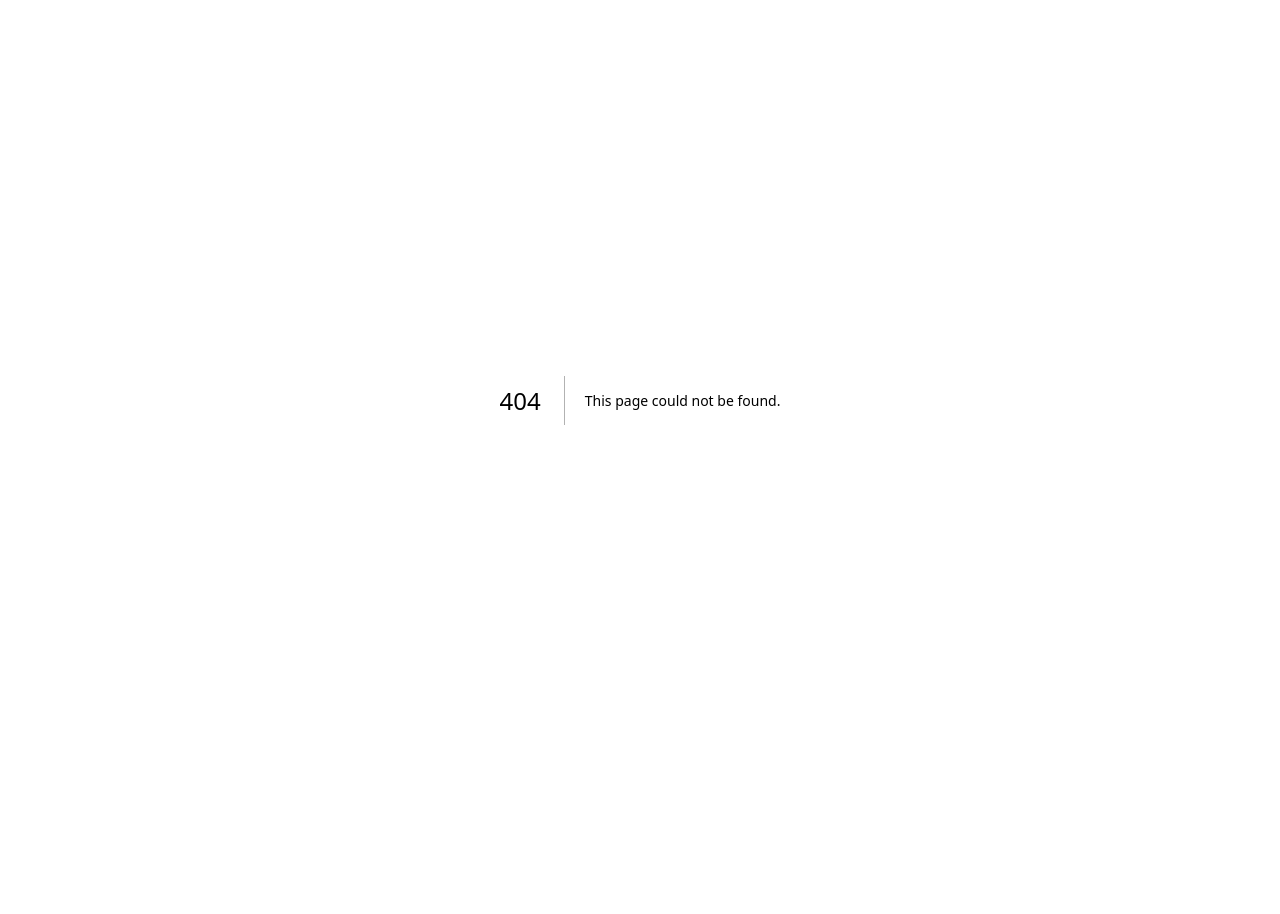
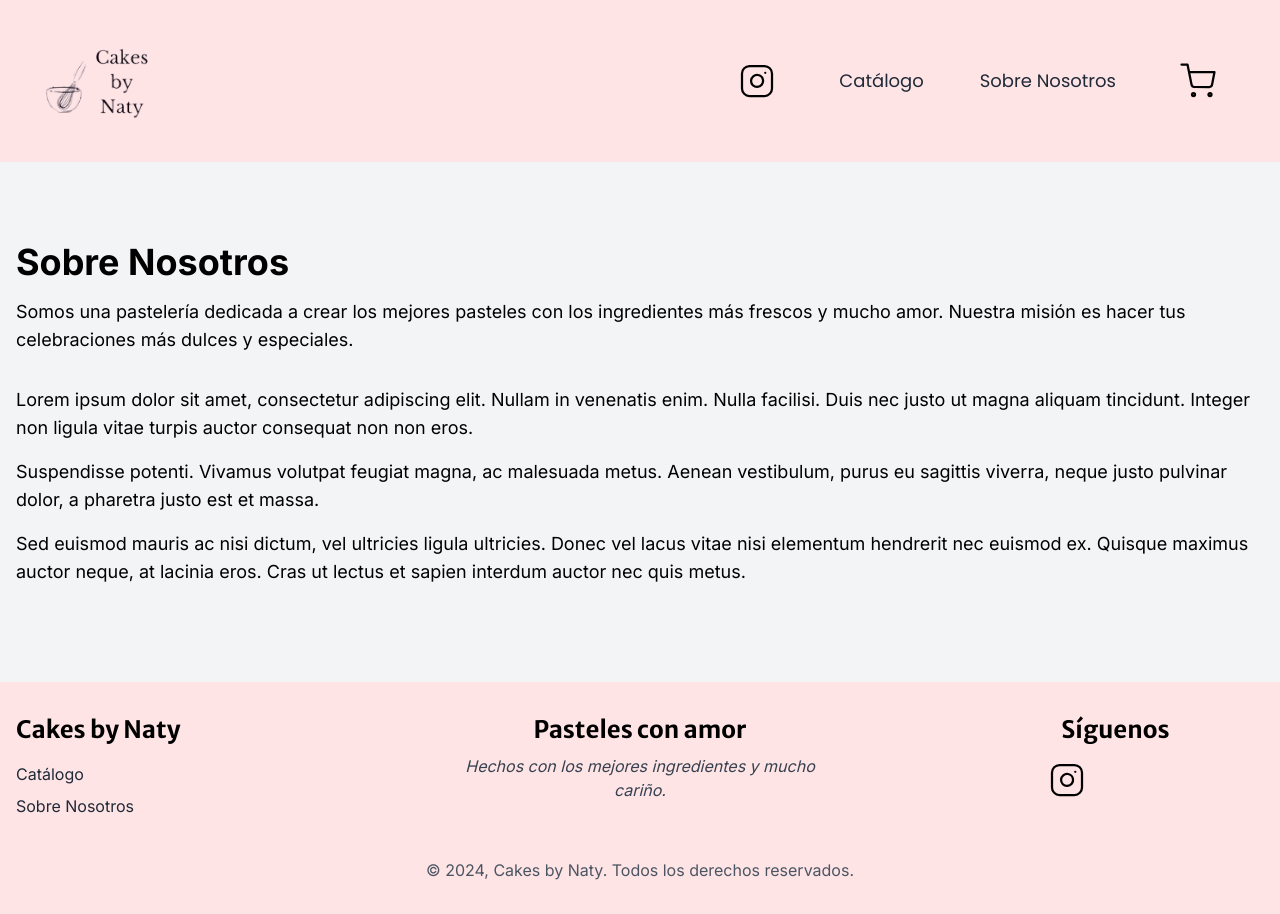
Before and after one commit to FabianKel/cakes-by-naty, a Next.js app in the folder frontend/: page /about in a window 1280 px wide. Before the commit this address had no page. Before the commit the page ends 800 px from the top, so only its background shows below. Built offline with nearby package versions, Linux system fonts and the light colour scheme.

Commit message:
icon component and testing next router (initial about me page)

```diff
--- /dev/null
+++ b/frontend/src/app/about/page.js
@@ -0,0 +1,35 @@
+import React from 'react'
+import Header from '@/components/Header'
+import Footer from '@/components/Footer'
+
+function AboutPage() {
+    return (
+        <div>
+            <Header />
+            <section className="bg-gray-100 py-20 px-4">
+                <div className="container mx-auto">
+                    <h1 className="text-4xl font-bold mb-4">Sobre Nosotros</h1>
+                    <p className="text-lg mb-8">
+                        Somos una pastelería dedicada a crear los mejores pasteles con los ingredientes más frescos y mucho amor.
+                        Nuestra misión es hacer tus celebraciones más dulces y especiales.
+                    </p>
+                    <p className="text-lg mb-4">
+                        Lorem ipsum dolor sit amet, consectetur adipiscing elit. Nullam in venenatis enim. Nulla facilisi. Duis nec justo ut
+                        magna aliquam tincidunt. Integer non ligula vitae turpis auctor consequat non non eros.
+                    </p>
+                    <p className="text-lg mb-4">
+                        Suspendisse potenti. Vivamus volutpat feugiat magna, ac malesuada metus. Aenean vestibulum, purus eu sagittis viverra,
+                        neque justo pulvinar dolor, a pharetra justo est et massa.
+                    </p>
+                    <p className="text-lg mb-4">
+                        Sed euismod mauris ac nisi dictum, vel ultricies ligula ultricies. Donec vel lacus vitae nisi elementum hendrerit nec
+                        euismod ex. Quisque maximus auctor neque, at lacinia eros. Cras ut lectus et sapien interdum auctor nec quis metus.
+                    </p>
+                </div>
+            </section>
+            <Footer />
+        </div>
+    );
+};
+
+export default AboutPage;
--- a/frontend/src/components/Footer.jsx
+++ b/frontend/src/components/Footer.jsx
@@ -1,5 +1,6 @@
-import React from 'react';
-import Link from 'next/link';
+import React from 'react'
+import Link from 'next/link'
+import Icon from '@/components/Icon'
 
 function Footer() {
     return (
@@ -23,8 +24,8 @@ function Footer() {
                 <div>
                     <h2 className="text-2xl font-bold mb-4 ml-48 font-subtitles">Síguenos</h2>
                     <div className="flex justify-center space-x-4">
-                        <a href="https://www.instagram.com" target="_blank" rel="noopener noreferrer">
-                            <img src="/instagram.svg" alt="Instagram" className="h-6 w-6 transition-transform transform hover:scale-125" />
+                        <a href="https://www.instagram.com/cakes.bynaty/" target="_blank" rel="noopener noreferrer">
+                        <Icon src="/instagram.svg" alt="Instagram" height="6" width="6" className="transition-transform transform hover:scale-125" />
                         </a>
                     </div>
                 </div>
--- a/frontend/src/components/Header.jsx
+++ b/frontend/src/components/Header.jsx
@@ -1,5 +1,6 @@
-import React from 'react';
-import Link from 'next/link';
+import React from 'react'
+import Link from 'next/link'
+import Icon from '@/components/Icon'
 
 function Header() {
     return (
@@ -13,13 +14,13 @@ function Header() {
                 <ul className="flex space-x-8 items-center">
                     <li className="flex items-center">
                     <a href="https://www.instagram.com/cakes.bynaty/" target="_blank" rel="noopener noreferrer">
-                        <img src="/instagram.svg" alt="Instagram" className="h-8 w-8 mr-16 transition-transform transform hover:scale-125" />
+                        <Icon src="/instagram.svg" alt="Instagram" height="8" width="8" className=" mr-16 transition-transform transform hover:scale-125" />
                     </a>
                         <Link href="/catalog" className="text-lg text-gray-800 hover:text-blue-600 hover:text-hoverPink font-navheader mr-6 ">Catálogo</Link>
                     </li>
                     <li li className="flex items-center">
                         <Link href="/about" className="text-lg text-gray-800 hover:text-blue-600 hover:text-hoverPink font-navheader mr-6">Sobre Nosotros</Link>
-                        <img src="/shopping-cart.svg" alt="Carrito" className="h-8 w-8 ml-10 mr-10 transition-transform transform hover:scale-125" />
+                        <Icon src="/shopping-cart.svg" alt="Carrito" height="8" width="8" className=" ml-10 mr-10 transition-transform transform hover:scale-125" />
                     </li>
                 </ul>
             </nav>
--- a/frontend/src/components/HeroSection.jsx
+++ b/frontend/src/components/HeroSection.jsx
@@ -1,4 +1,4 @@
-import React from 'react';
+import React from 'react'
 
 function HeroSection() {
     return (
--- /dev/null
+++ b/frontend/src/components/Icon.jsx
@@ -0,0 +1,12 @@
+import React from 'react'
+
+function Icon({ src, alt, className, height = '0', width = '0' }) {
+    return (
+        <img
+            src={src}
+            alt={alt}
+            className={`h-${height} w-${width} ${className}`}
+        />
+    )
+}
+export default Icon
```
